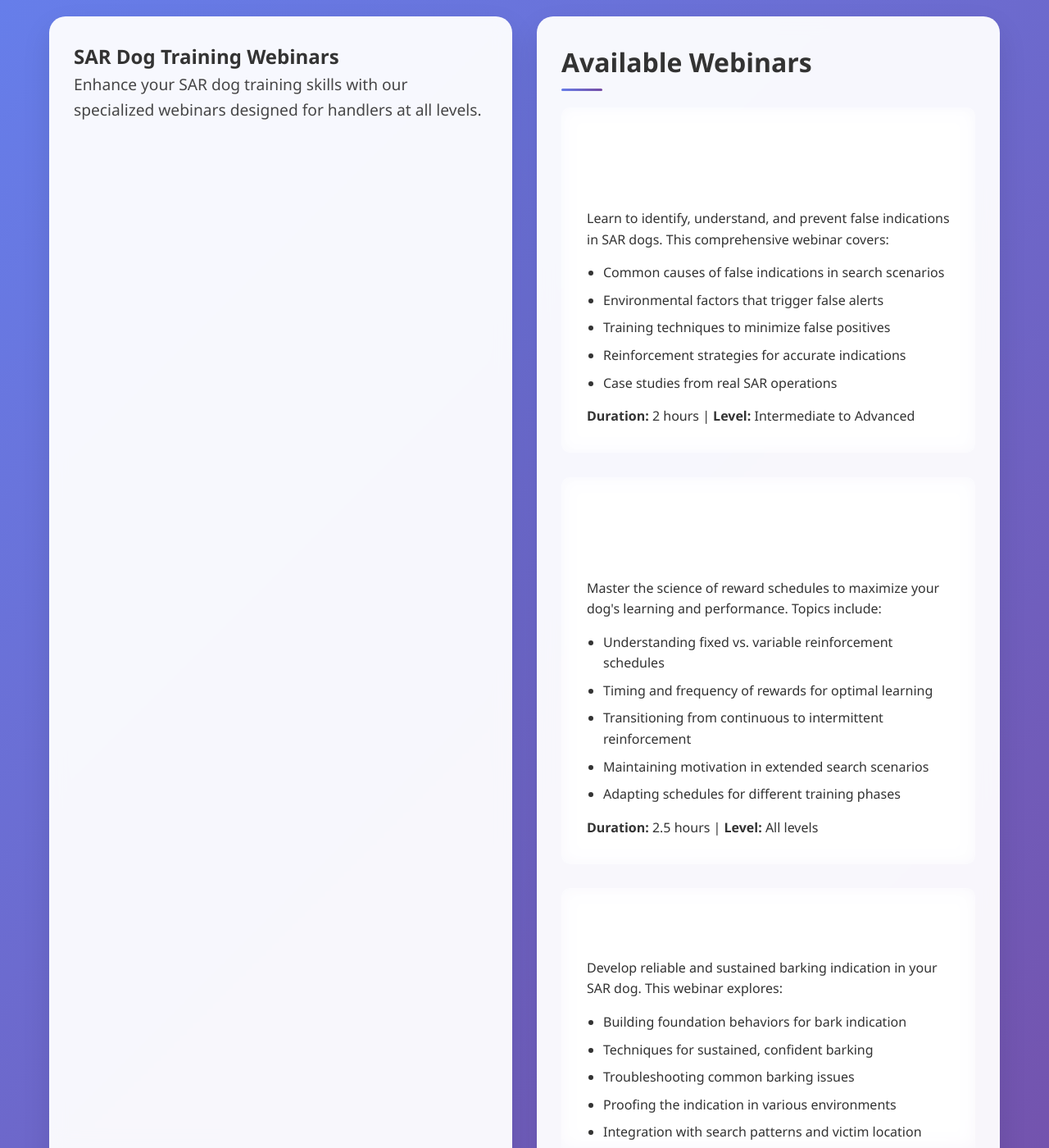
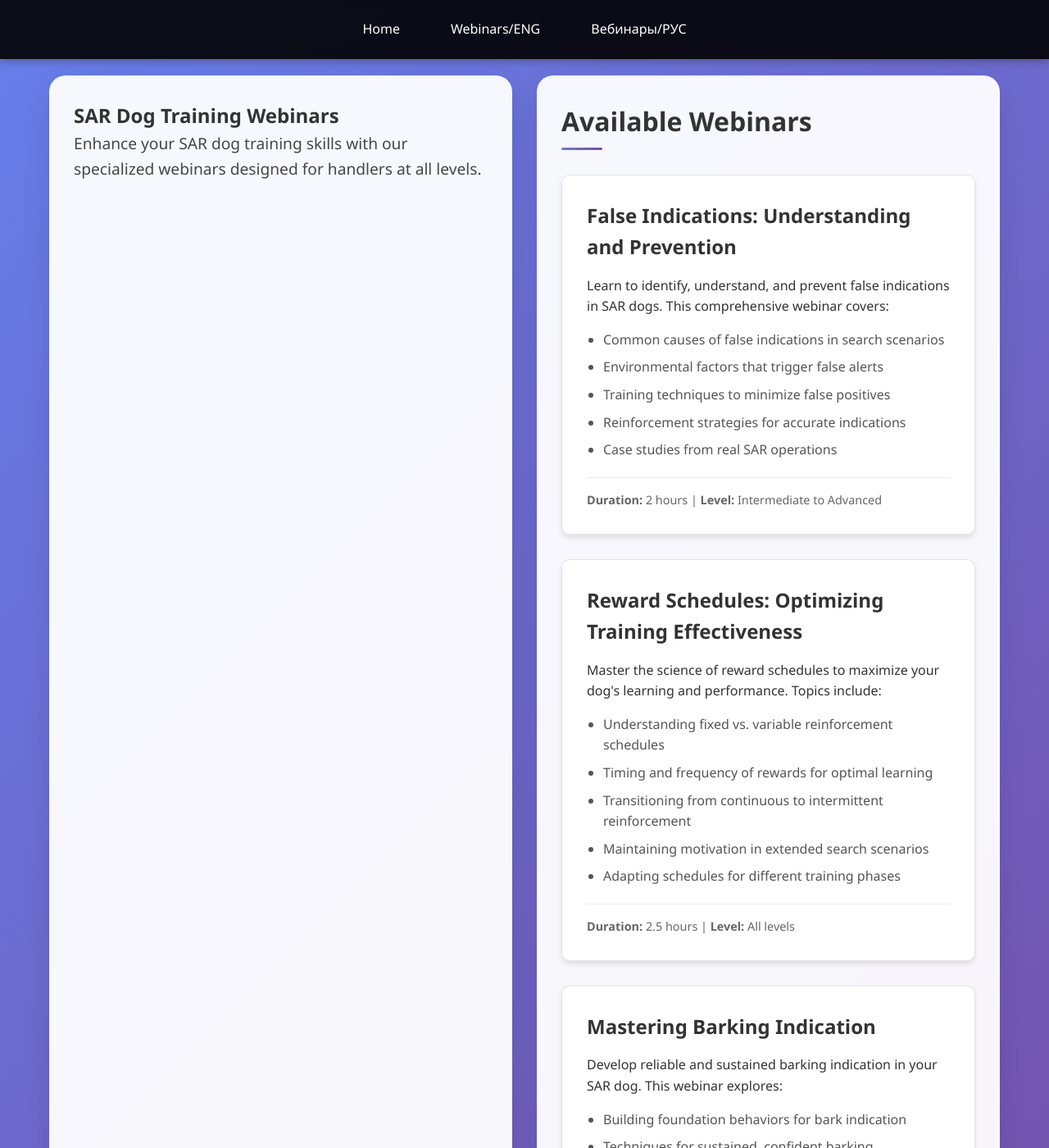
Before and after one commit to vadika/workingdog.fi, a Jekyll site: the page built from webinars-eng.html, in a window 1280 px wide and 1400 px high. Shown: the whole window at 82% size. Built offline with Jekyll 4.4.1, drawn with Linux system fonts in a browser that asks for light colours.

Commit message:
Improve navigation and webinar page layout
- Moved navigation to sticky top bar, separate from header
- Changed all navigation links to use relative URLs
- Implemented horizontal grid layout for webinar cards
- Fixed white-on-white text issue with dark text on light backgrounds
- Added responsive design with hover effects on webinar cards
- Improved overall visual hierarchy and readability

🤖 Generated with [Claude Code](https://claude.ai/code)

Co-Authored-By: Claude <noreply@anthropic.com>

```diff
--- a/_includes/header.html
+++ b/_includes/header.html
@@ -6,9 +6,4 @@
         <div class="contact-item">Phone: {{ site.author.phone }}</div>
         <div class="contact-item">Location: {{ site.author.location }}</div>
     </div>
-    <nav class="header-nav">
-        <a href="/" class="nav-link">Home</a>
-        <a href="/webinars-eng.html" class="nav-link">Webinars/ENG</a>
-        <a href="/webinars-rus.html" class="nav-link">Вебинары/РУС</a>
-    </nav>
 </header>
--- /dev/null
+++ b/_includes/navigation.html
@@ -0,0 +1,7 @@
+<nav class="top-nav">
+    <div class="nav-container">
+        <a href="{{ '/' | relative_url }}" class="nav-link">Home</a>
+        <a href="{{ '/webinars-eng.html' | relative_url }}" class="nav-link">Webinars/ENG</a>
+        <a href="{{ '/webinars-rus.html' | relative_url }}" class="nav-link">Вебинары/РУС</a>
+    </div>
+</nav>
--- a/_includes/webinar-styles.html
+++ b/_includes/webinar-styles.html
@@ -1,15 +1,28 @@
 <style>
+.webinars-grid {
+    display: grid;
+    grid-template-columns: repeat(auto-fit, minmax(350px, 1fr));
+    gap: 30px;
+    margin-top: 30px;
+}
+
 .webinar-item {
-    background: rgba(255, 255, 255, 0.05);
-    border: 1px solid rgba(255, 255, 255, 0.1);
+    background: rgba(255, 255, 255, 0.95);
+    border: 1px solid rgba(0, 0, 0, 0.1);
     border-radius: 10px;
     padding: 30px;
-    margin-bottom: 30px;
     backdrop-filter: blur(10px);
+    box-shadow: 0 4px 6px rgba(0, 0, 0, 0.1);
+    transition: transform 0.3s ease, box-shadow 0.3s ease;
+}
+
+.webinar-item:hover {
+    transform: translateY(-5px);
+    box-shadow: 0 10px 20px rgba(0, 0, 0, 0.15);
 }
 
 .webinar-item h3 {
-    color: #fff;
+    color: #333;
     margin-bottom: 15px;
     font-size: 1.5em;
 }
@@ -22,6 +35,15 @@
 .webinar-item li {
     margin-bottom: 8px;
     line-height: 1.6;
+    color: #555;
+}
+
+.webinar-meta {
+    margin-top: 20px;
+    font-size: 0.9em;
+    color: #666;
+    border-top: 1px solid #eee;
+    padding-top: 15px;
 }
 
 .lead {
--- a/_includes/webinars.html
+++ b/_includes/webinars.html
@@ -6,6 +6,7 @@
 <section class="section">
     <h2>{{ available_webinars_text | default: "Available Webinars" }}</h2>
 
+    <div class="webinars-grid">
         {% for webinar in webinar_data.webinars %}
         <div class="webinar-item">
             <h3>{{ webinar.title }}</h3>
@@ -15,9 +16,10 @@
                 <li>{{ topic }}</li>
                 {% endfor %}
             </ul>
-        <p><strong>{{ duration_text | default: "Duration" }}:</strong> {{ webinar.duration }} | <strong>{{ level_text | default: "Level" }}:</strong> {{ webinar.level }}</p>
+            <p class="webinar-meta"><strong>{{ duration_text | default: "Duration" }}:</strong> {{ webinar.duration }} | <strong>{{ level_text | default: "Level" }}:</strong> {{ webinar.level }}</p>
         </div>
         {% endfor %}
+    </div>
 </section>
 
 <section class="section">
--- a/_layouts/default.html
+++ b/_layouts/default.html
@@ -8,6 +8,7 @@
     <link rel="stylesheet" href="{{ '/assets/css/style.css' | relative_url }}">
 </head>
 <body>
+    {% include navigation.html %}
     {{ content }}
 </body>
 </html>
--- a/assets/css/style.css
+++ b/assets/css/style.css
@@ -46,27 +46,36 @@ body {
     100% { left: 100%; }
 }
 
-.header-nav {
-    margin-top: 20px;
+.top-nav {
+    background: rgba(0, 0, 0, 0.9);
+    backdrop-filter: blur(10px);
+    position: sticky;
+    top: 0;
+    z-index: 1000;
+    box-shadow: 0 2px 10px rgba(0, 0, 0, 0.3);
+}
+
+.nav-container {
+    max-width: 1200px;
+    margin: 0 auto;
     display: flex;
     justify-content: center;
-    gap: 20px;
+    gap: 30px;
+    padding: 15px 20px;
 }
 
 .nav-link {
-    display: inline-block;
-    padding: 10px 20px;
-    background: linear-gradient(135deg, #667eea 0%, #764ba2 100%);
     color: white;
     text-decoration: none;
+    font-weight: 500;
+    transition: all 0.3s ease;
+    padding: 8px 16px;
     border-radius: 5px;
-    font-weight: bold;
-    transition: all 0.3s ease;
 }
 
 .nav-link:hover {
-    transform: translateY(-2px);
-    box-shadow: 0 5px 15px rgba(102, 126, 234, 0.4);
+    background: rgba(255, 255, 255, 0.1);
+    transform: translateY(-1px);
 }
 
 .header h1 {
```
Lines whose indentation alone changed are shown as unchanged.
